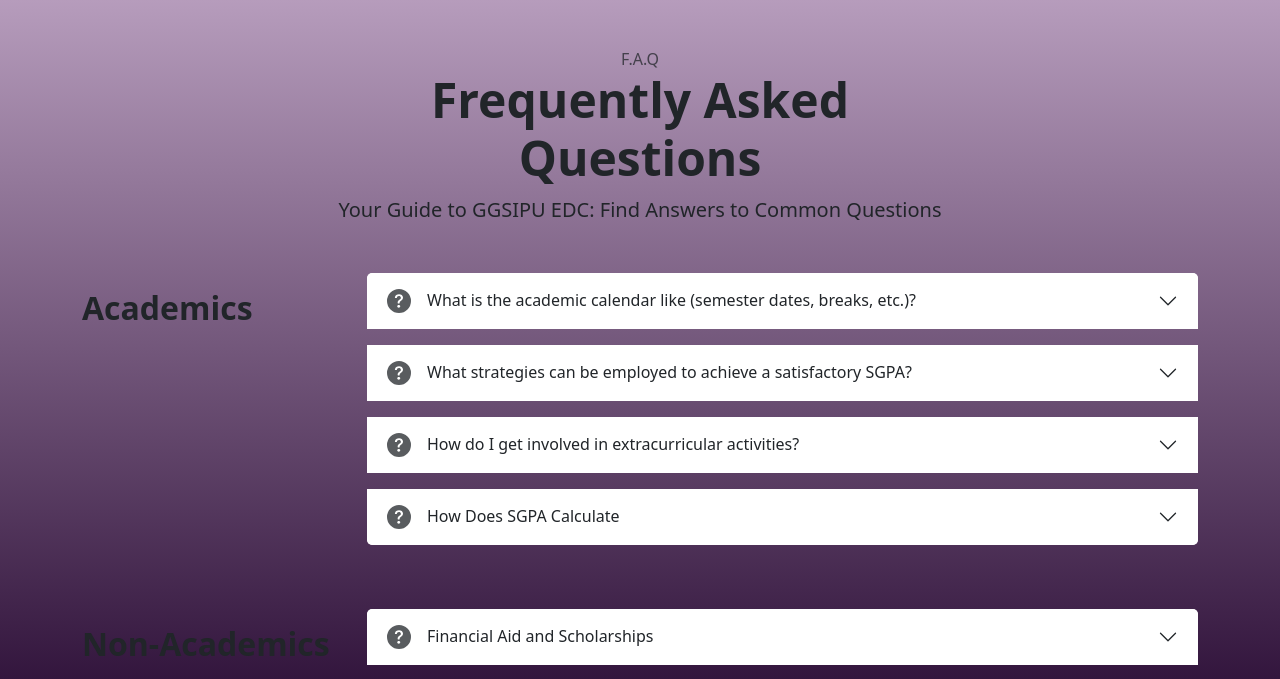
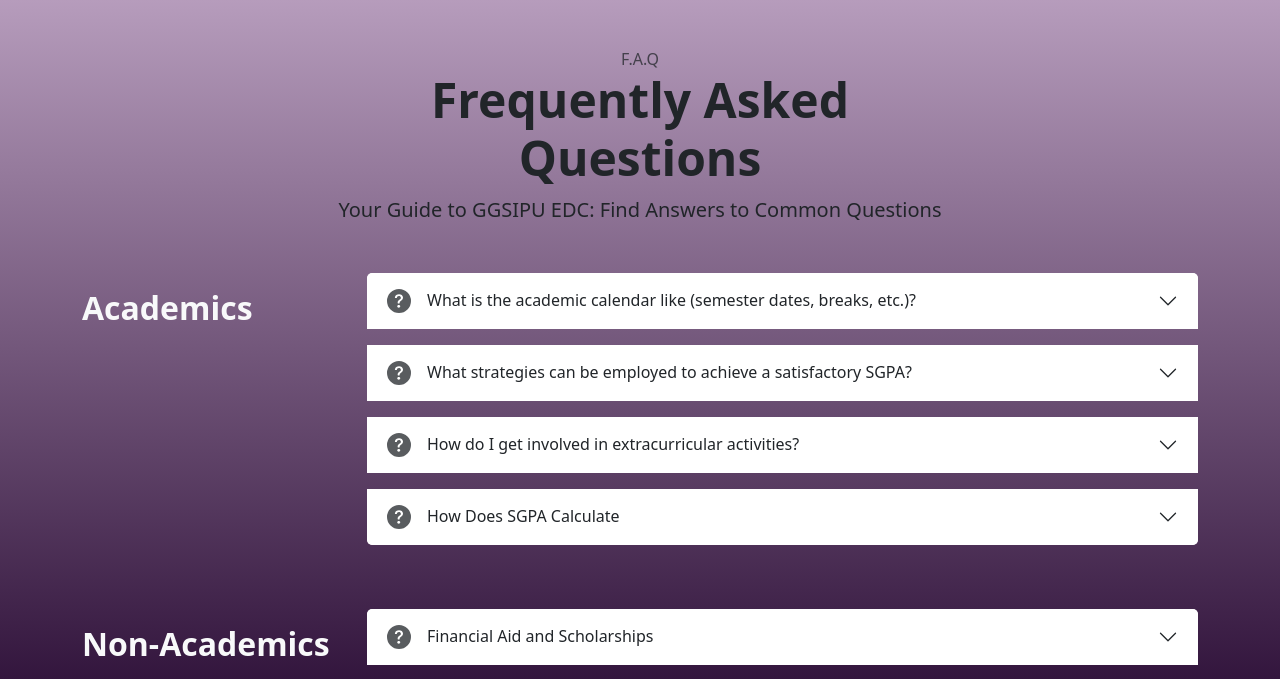
Before and after one commit to Prince11038/ResourcesIPU, a plain HTML site: page faq.html in a window 1280 px wide. Shown: the part 114-793 px from the top of the page. Drawn offline with nearby package versions, Linux system fonts and the light colour scheme.

Commit message:
Changed The Text Colour of FAQ Page

```diff
--- a/faq.html
+++ b/faq.html
@@ -89,7 +89,7 @@
       </div>
       <div class="row justify-content-center pt-lg-3">
         <div class="col-md-3">
-          <h2 class="mt-3 fw-bold">Academics</h2>
+          <h2 class="mt-3 fw-bold text-light">Academics</h2>
         </div>
         <div class="col-md-9">
           <div class="accordion" id="Technical-accordion">
@@ -190,7 +190,7 @@
       </div>
       <div class="row justify-content-center mt-5">
         <div class="col-md-3">
-          <h2 class="mt-3 fw-bold">Non-Academics</h2>
+          <h2 class="mt-3 fw-bold text-light">Non-Academics</h2>
         </div>
         <div class="col-md-9">
           <div class="accordion" id="Billing-accordion">
--- a/hack.css
+++ b/hack.css
@@ -7,6 +7,7 @@ body {
 }
 
 .container1 {
+    margin: 5px;
     max-width: 900px;
     margin: 0 auto;
     padding: 20px;
```
